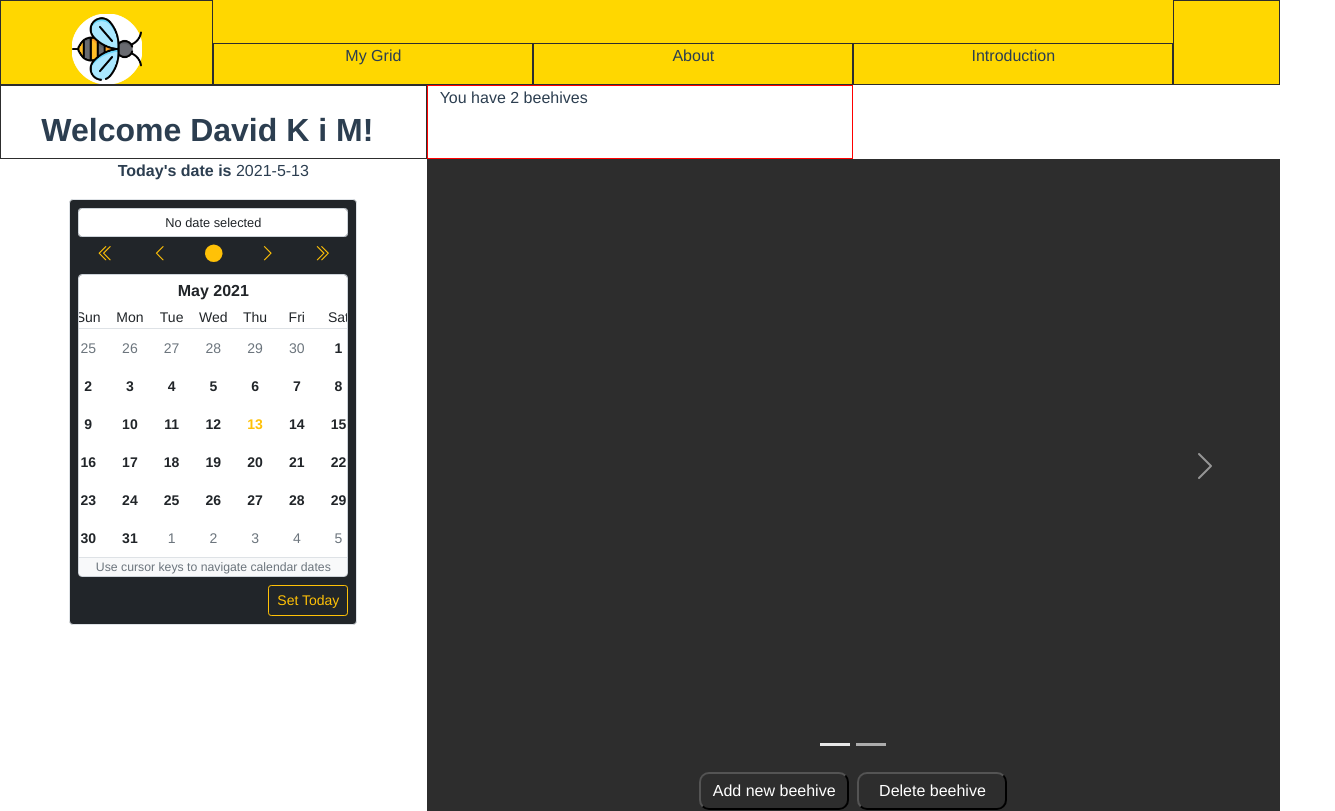
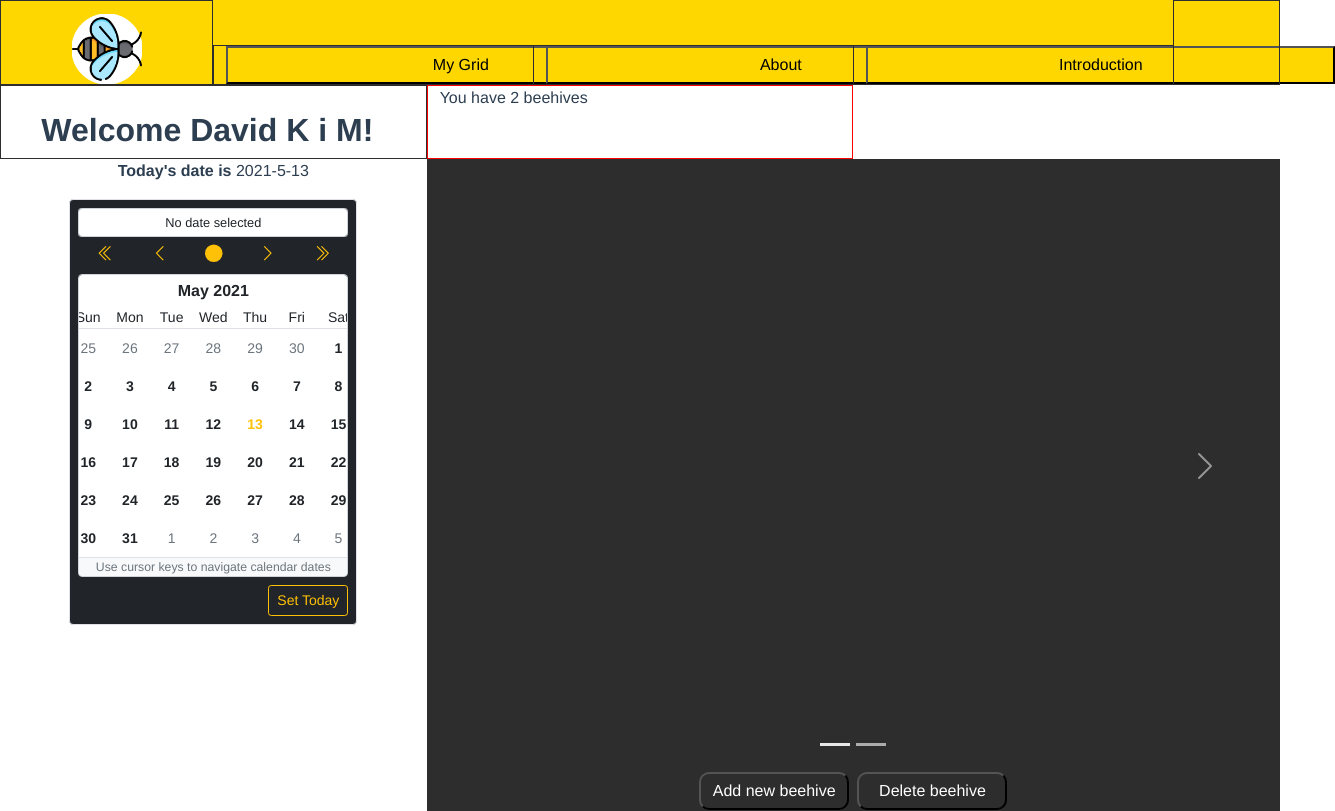
Before and after one commit to Buzzer-WebAppProject/WAFrontEnd, a Vue app: page /MainPage in a window 1280 px wide. Shown: the whole page, 1335 px wide, since content can reach past the window. Built offline with nearby package versions, Linux system fonts and the light colour scheme.

Commit message:
header fixes

```diff
--- a/src/components/Header.vue
+++ b/src/components/Header.vue
@@ -7,59 +7,32 @@
         </div>
 
         <div class="col-3 MyGrid text-bottom">
-          <p class="MyGridText">My Grid</p>
-          <div class="dropdown-content">
-            <div class="row">
-              <div class="col-2" />
-
-              <div class="col-4">
-                <p class="MyGridText">My Grid</p>
-              </div>
-
-              <div class="col-4">
-                <p class="MyGridText">Task Manager</p>
-              </div>
-
-              <div class="col-2" />
-            </div>
+          <div class="dropdown">
+            <button class="button" type="button" id="dropdownMenuButton1" data-bs-toggle="dropdown" aria-expanded="false">My Grid</button>
+            <ul class="dropdown-menu dropdown-menu-dark" aria-labelledby="dropdownMenuButton1">
+             <li><a class="dropdown-item" href="#">My Grid</a></li>
+             <li><a class="dropdown-item" href="#">Task Manager</a></li>
+            </ul>
           </div>
         </div>
 
         <div class="col-3 About">
-          <p class="AboutText">About</p>
-          <div class="dropdown-content">
-            <div class="row">
-              <div class="col-2" />
-
-              <div class="col-4">
-                <p class="AboutText">Pests and Parasite Treatment</p>
-              </div>
-
-              <div class="col-4">
-                <p class="AboutText">News regarding Apiculture</p>
-              </div>
-
-              <div class="col-2" />
-            </div>
+         <div class="dropdown">
+            <button class="button" type="button" id="dropdownMenuButton1" data-bs-toggle="dropdown" aria-expanded="false">About</button>
+            <ul class="dropdown-menu dropdown-menu-dark" aria-labelledby="dropdownMenuButton1">
+             <li><a class="dropdown-item" href="#">Pests and Parasite Treatment</a></li>
+             <li><a class="dropdown-item" href="#">News regarding Apiculture</a></li>
+            </ul>
           </div>
         </div>
 
         <div class="col-3 Introduction">
-          <p class="IntroductionText">Introduction</p>
-          <div class="dropdown-content">
-            <div class="row">
-              <div class="col-2" />
-
-              <div class="col-4">
-                <p class="IntroductionText">Apiculture through the ages</p>
-              </div>
-
-              <div class="col-4">
-                <p class="IntroductionText">Getting started with Beekeeping</p>
-              </div>
-
-              <div class="col-2" />
-            </div>
+          <div class="dropdown">
+            <button class="button" type="button" id="dropdownMenuButton1" data-bs-toggle="dropdown" aria-expanded="false">Introduction</button>
+            <ul class="dropdown-menu dropdown-menu-dark" aria-labelledby="dropdownMenuButton1">
+             <li><a class="dropdown-item" href="#">Apiculture through the ages</a></li>
+             <li><a class="dropdown-item" href="#">Getting started with Beekeeping</a></li>
+            </ul>
           </div>
         </div>
 
@@ -134,6 +107,21 @@
 .show {
   display: block;
 }
+
+.button { /*the styling for our button*/
+	width: 469px;
+	padding: 5px;
+	background-color: gold;
+	color: black;
+	font-size: 16px;
+	text-align: center;
+	transition: all 0.5s; /*the transition to span lasts 0.5s*/
+	cursor: pointer; /*sets our pointer as cursor to activate hover*/
+}
+.button:hover { /*styiling for a hovered button*/
+	background-color: goldenrod; /*we change the colors*/
+	color: #2D2D2D;
+}
 </style>
 
 <script>
```
Also changed, not shown: 1 other file (tests, documents, lock files or other folders).
